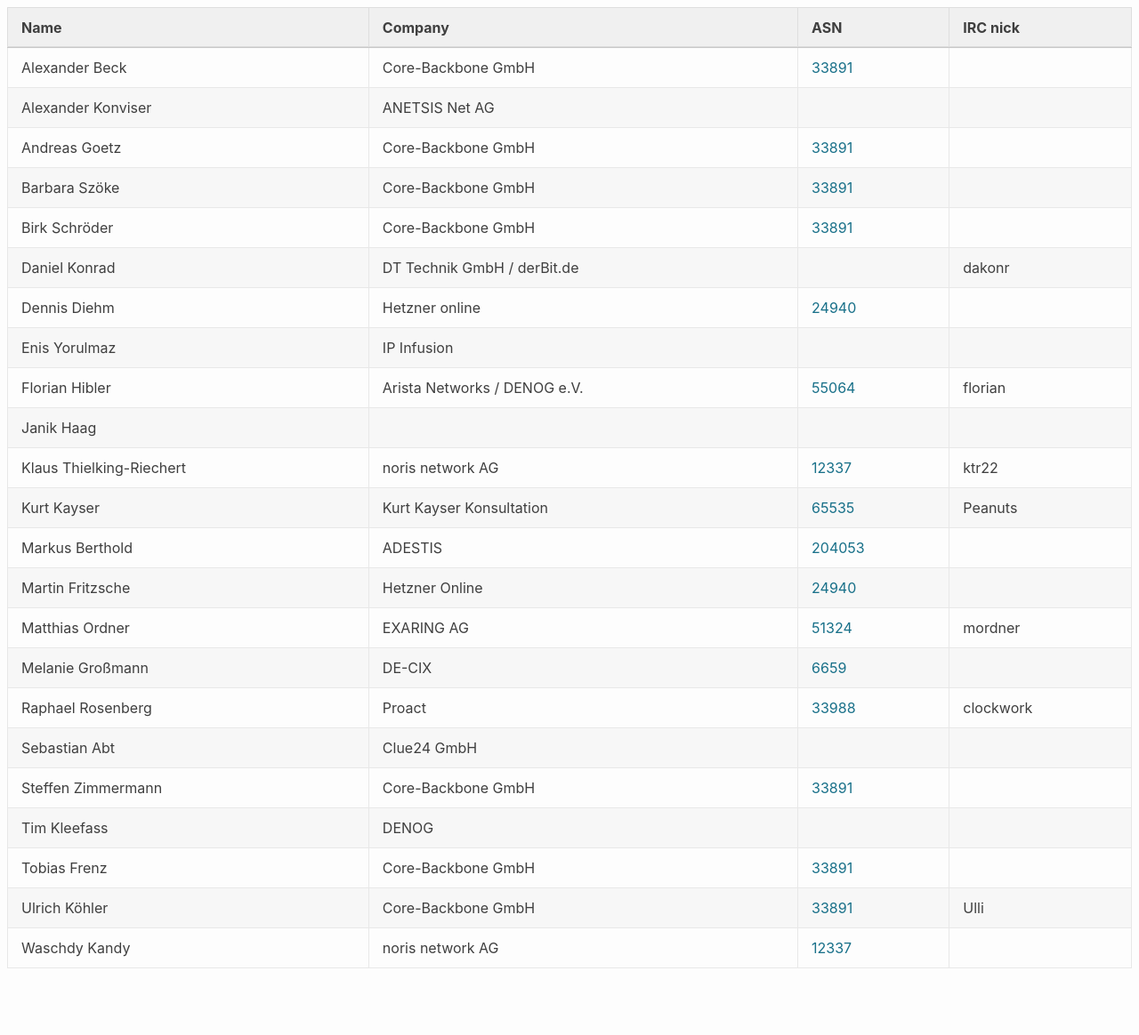
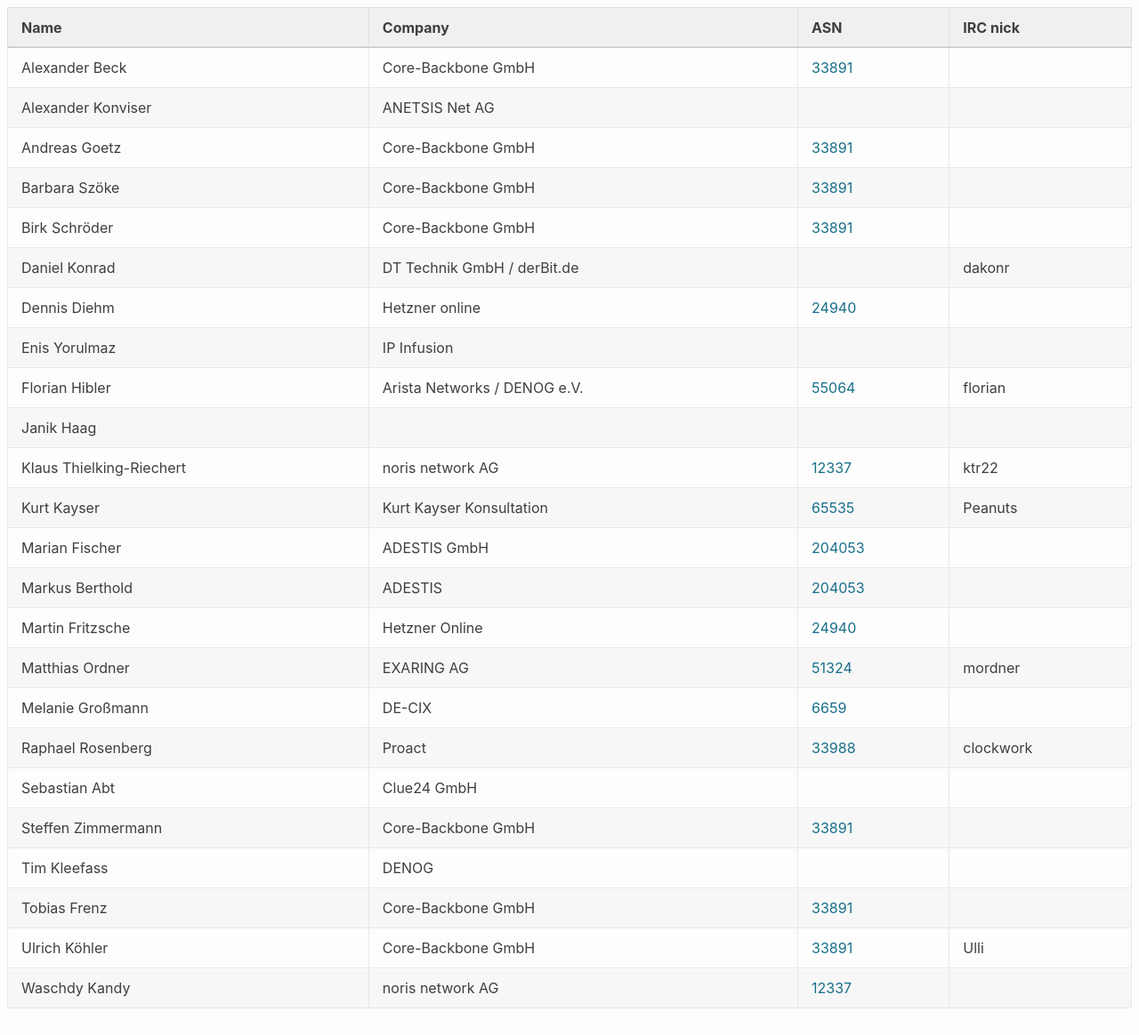
Before and after one commit to denog/pretix-attendeelist, a Jekyll site: the page built from meetup2023_05/index.markdown, in a window 1280 px wide and 1164 px high. Shown: the whole window at 89% size. Built offline with Jekyll 4.4.1, drawn with Linux system fonts in a browser that asks for light colours.

Commit message:
Latest data: Wed Aug  9 08:47:51 UTC 2023

```diff
--- a/_data/attendees_denog_meetup_2023_05.json
+++ b/_data/attendees_denog_meetup_2023_05.json
@@ -72,6 +72,12 @@
     "asn": "65535"
   },
   {
+    "name": "Marian Fischer",
+    "company": "ADESTIS GmbH",
+    "irc": null,
+    "asn": "204053"
+  },
+  {
     "name": "Markus Berthold",
     "company": "ADESTIS",
     "irc": null,
```
